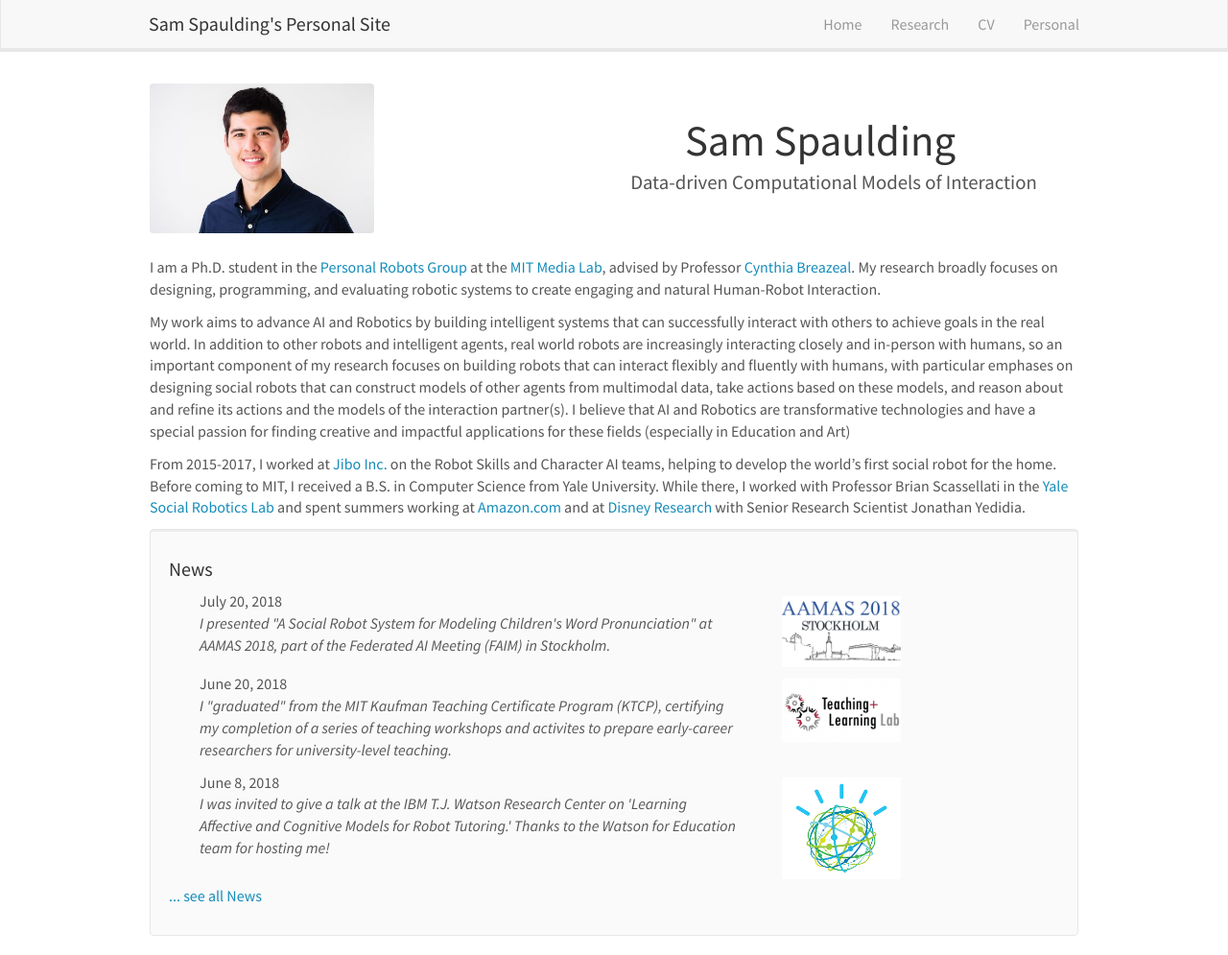
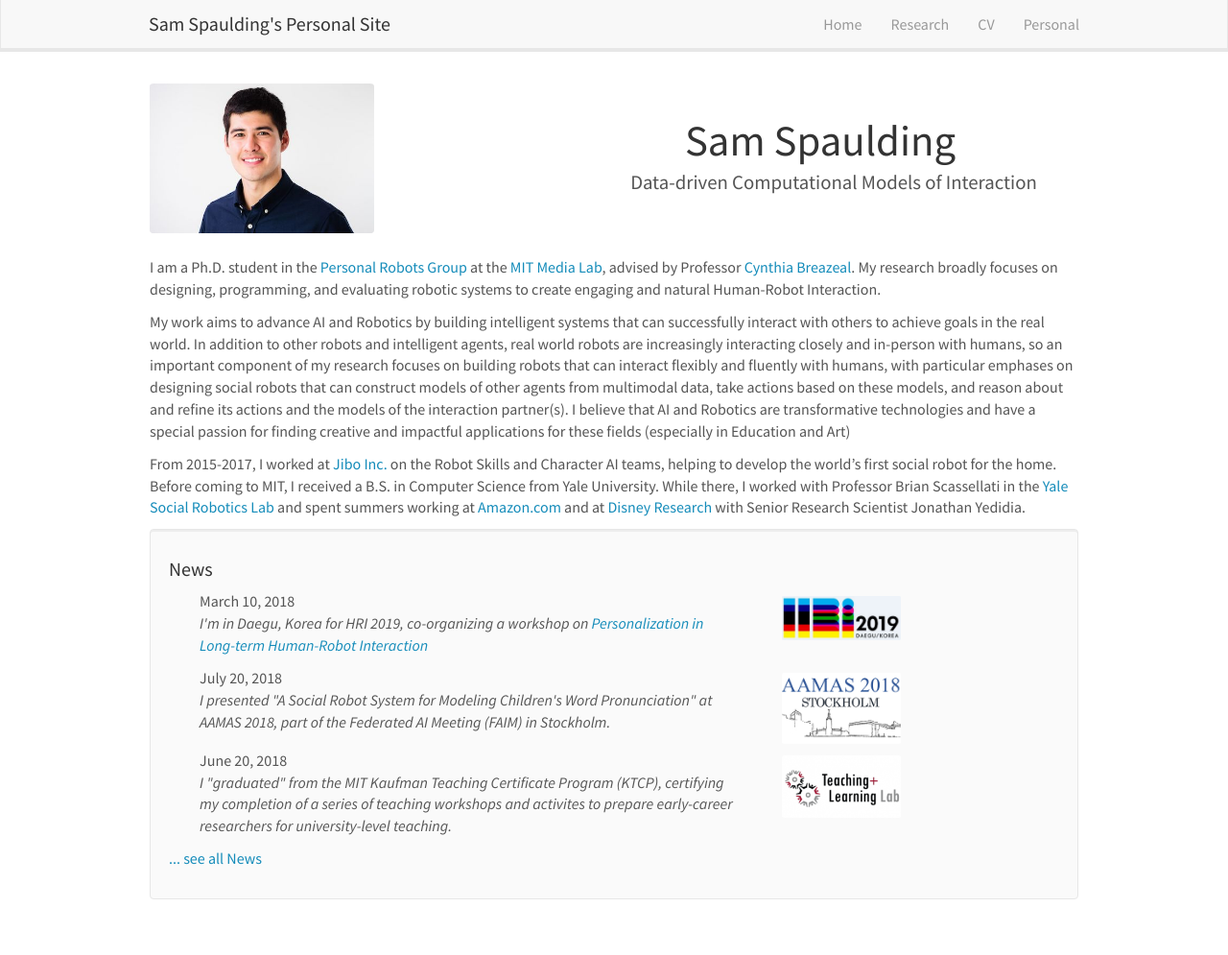
Before and after one commit to SamSpaulding/SamSpaulding.github.io, a Jekyll site: the page built from _pages/home.md, in a window 1280 px wide and 995 px high. Shown: the whole window at 96% size. Built offline with Jekyll 4.4.1, drawn with Linux system fonts in a browser that asks for light colours.

Commit message:
updated news

```diff
--- a/_data/news.yml
+++ b/_data/news.yml
@@ -1,3 +1,7 @@
+- date: March 10, 2018
+  headline: "I'm in Daegu, Korea for HRI 2019, co-organizing a workshop on <a href='https://longtermpersonalizationhri.github.io/'>Personalization in Long-term Human-Robot Interaction</a>"
+  image: <img src='images/news_pics/hri2019.png'>
+
 - date: July 20, 2018
   headline: "I presented \"A Social Robot System for Modeling Children's Word Pronunciation\" at AAMAS 2018, part of the Federated AI Meeting (FAIM) in Stockholm."
   image: <img src='images/news_pics/aamas18.png'>
```
Also changed, not shown: images/news_pics/hri2019.png (added).
